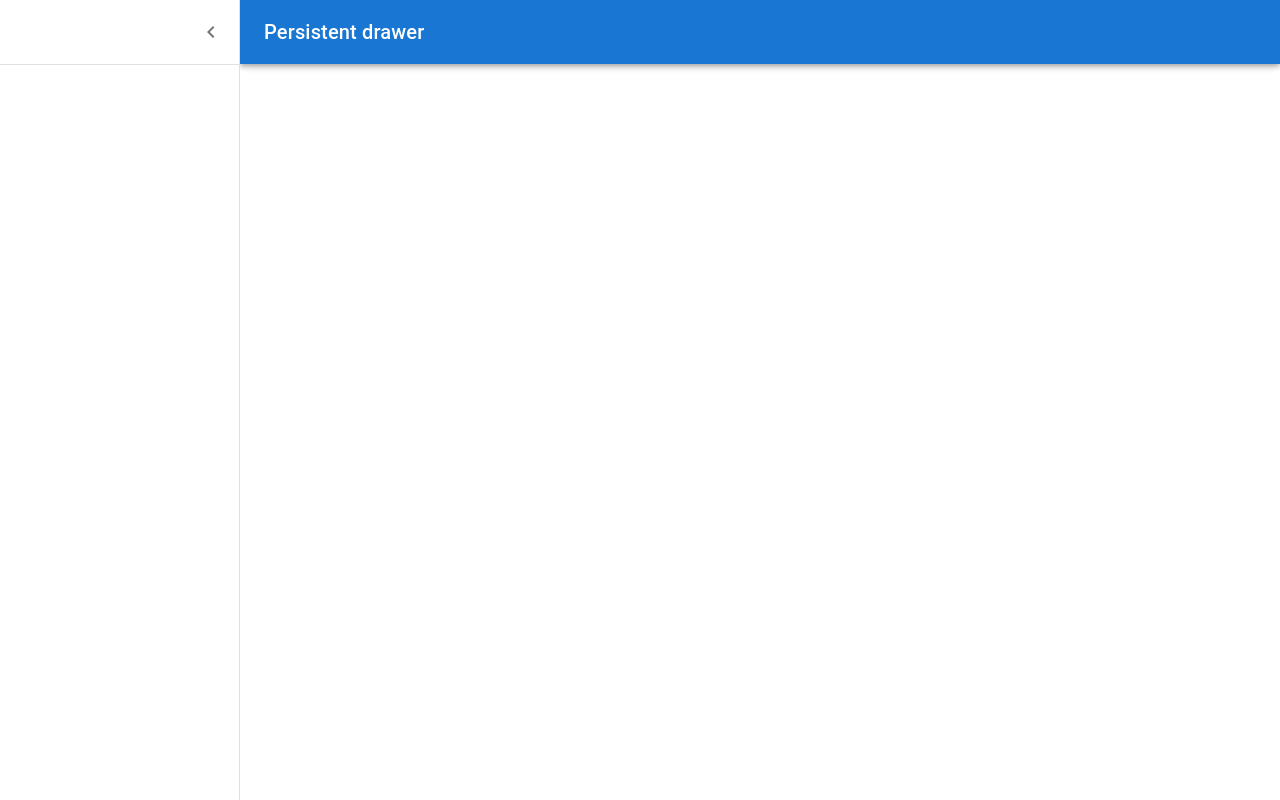
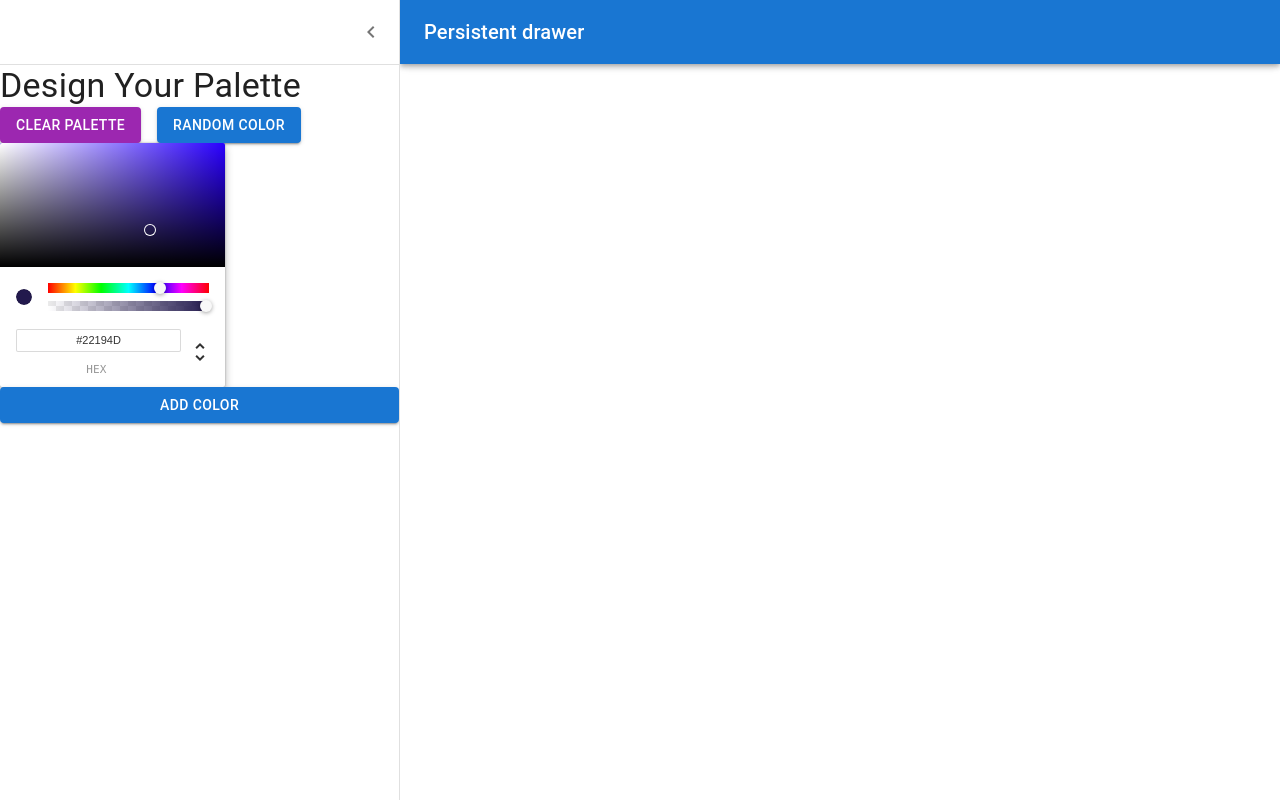
Before and after one commit to karollann/color-project, a React (Create React App) app: page /palette/new in a window 1280 px wide. Both pictures are taken after a click on the button "open drawer". Built offline with nearby package versions, Linux system fonts and the light colour scheme.

Commit message:
Add ChromePicker and Buttons to drawer

```diff
--- a/package.json
+++ b/package.json
@@ -13,6 +13,7 @@
     "chroma-js": "^2.4.2",
     "rc-slider": "^10.0.1",
     "react": "^18.2.0",
+    "react-color": "^2.19.3",
     "react-copy-to-clipboard": "^5.1.0",
     "react-dom": "^18.2.0",
     "react-router-dom": "^6.4.2",
--- a/src/NewPaletteForm.jsx
+++ b/src/NewPaletteForm.jsx
@@ -10,8 +10,11 @@ import Divider from "@mui/material/Divider";
 import IconButton from "@mui/material/IconButton";
 import MenuIcon from "@mui/icons-material/Menu";
 import ChevronLeftIcon from "@mui/icons-material/ChevronLeft";
+import Button from "@mui/material/Button";
+import Stack from "@mui/material/Stack";
+import { ChromePicker } from "react-color";
 
-const drawerWidth = 240;
+const drawerWidth = 400;
 
 const Main = styled("main", { shouldForwardProp: (prop) => prop !== "open" })(
   ({ theme, open }) => ({
@@ -108,6 +111,19 @@ export const NewPaletteForm = () => {
           </IconButton>
         </DrawerHeader>
         <Divider />
+        <Typography variant="h4">Design Your Palette</Typography>
+        <Stack direction="row" spacing={2}>
+          <Button variant="contained" color="secondary">
+            Clear Palette
+          </Button>
+          <Button variant="contained" color="primary">
+            Random Color
+          </Button>
+        </Stack>
+        <ChromePicker />
+        <Button variant="contained" color="primary">
+          Add Color
+        </Button>
       </Drawer>
       <Main open={open}>
         <DrawerHeader />
```
Also changed, not shown: 1 other file (tests, documents, lock files or other folders).
